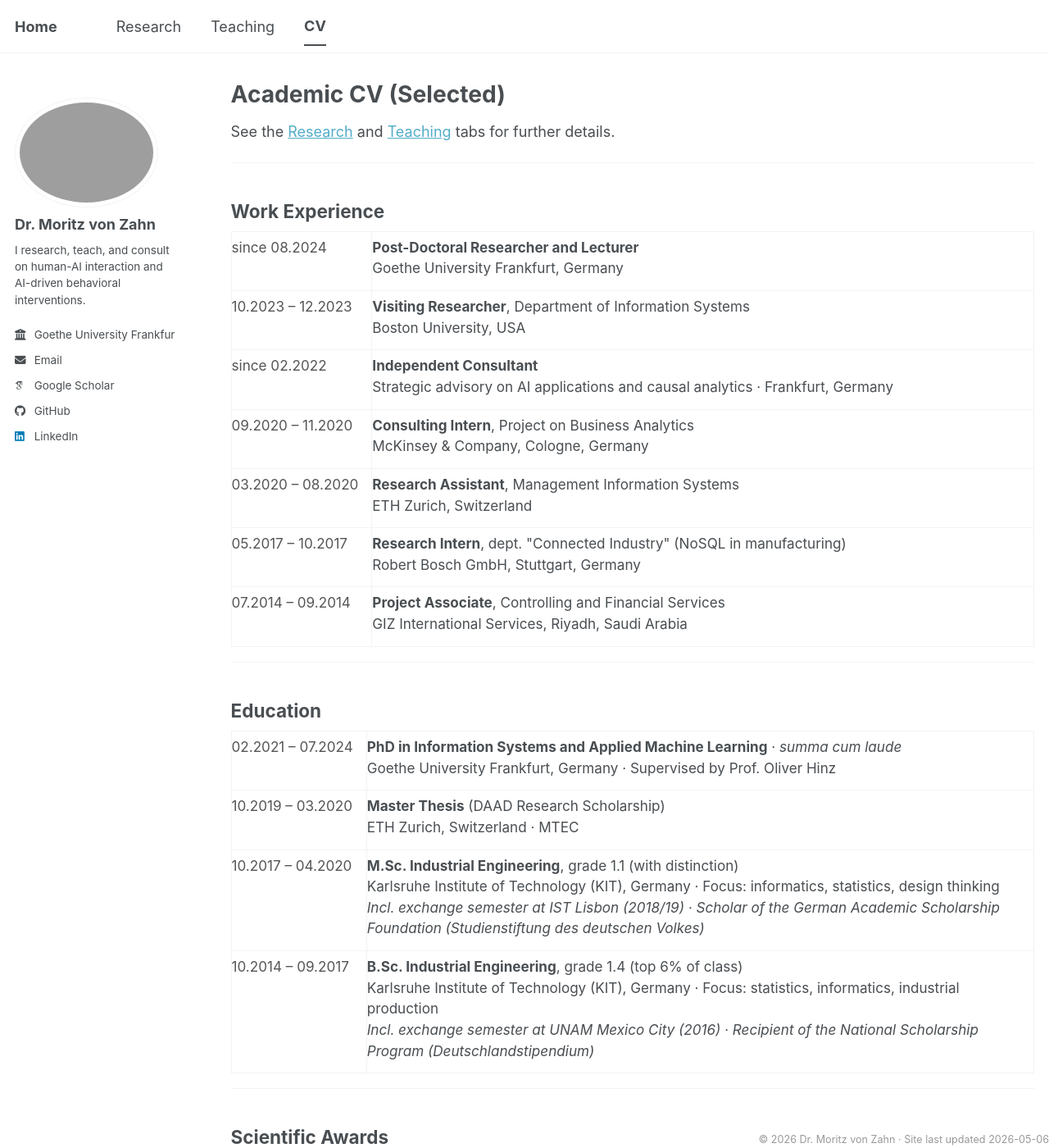
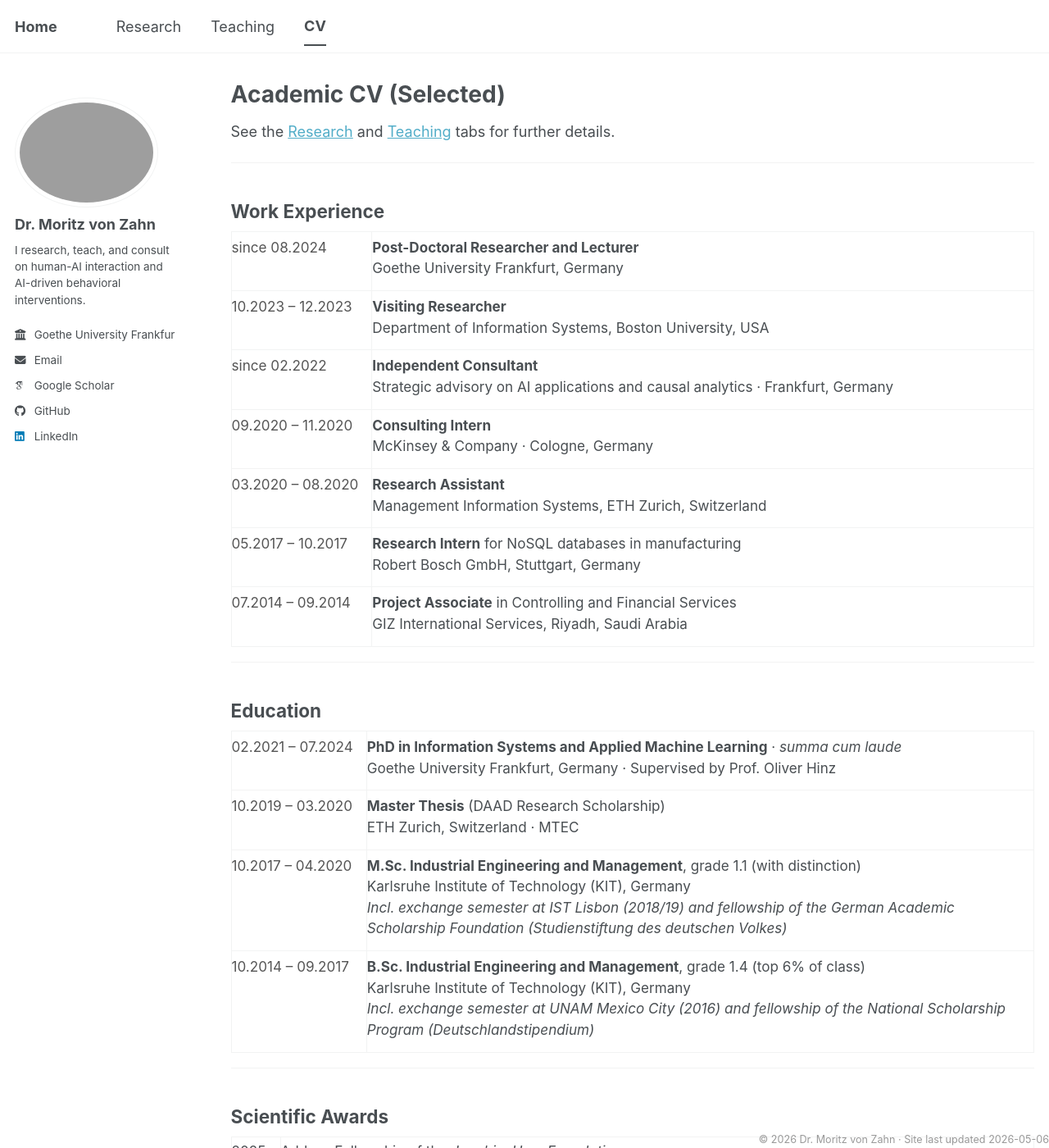
Before and after one commit to moritzvz/moritzvz.github.io, a Jekyll site: the page built from _pages/cv.md, in a window 1280 px wide and 1400 px high. Shown: the whole window at 82% size. Built offline with Jekyll 4.4.1, drawn with Linux system fonts in a browser that asks for light colours; some web fonts are replaced; a script bundle is joined from its source files by our own code; library files that are not in the unit come from our copies.

Commit message:
Update cv.md

```diff
--- a/_pages/cv.md
+++ b/_pages/cv.md
@@ -31,8 +31,8 @@ See the [Research](/publications/) and [Teaching](/teaching/) tabs for further d
   <tr>
     <td class="cv-meta" style="vertical-align:top; padding:6px 16px 14px 0; white-space:nowrap;">10.2023 – 12.2023</td>
     <td style="vertical-align:top; padding:6px 0 14px 0;">
-      <strong>Visiting Researcher</strong>, Department of Information Systems<br>
-      Boston University, USA
+      <strong>Visiting Researcher</strong><br>
+      Department of Information Systems, Boston University, USA
     </td>
   </tr>
   <tr>
@@ -45,28 +45,28 @@ See the [Research](/publications/) and [Teaching](/teaching/) tabs for further d
   <tr>
     <td class="cv-meta" style="vertical-align:top; padding:6px 16px 14px 0; white-space:nowrap;">09.2020 – 11.2020</td>
     <td style="vertical-align:top; padding:6px 0 14px 0;">
-      <strong>Consulting Intern</strong>, Project on Business Analytics<br>
-      McKinsey & Company, Cologne, Germany
+      <strong>Consulting Intern</strong><br>
+      McKinsey & Company · Cologne, Germany
     </td>
   </tr>
   <tr>
     <td class="cv-meta" style="vertical-align:top; padding:6px 16px 14px 0; white-space:nowrap;">03.2020 – 08.2020</td>
     <td style="vertical-align:top; padding:6px 0 14px 0;">
-      <strong>Research Assistant</strong>, Management Information Systems<br>
-      ETH Zurich, Switzerland
+      <strong>Research Assistant</strong><br>
+      Management Information Systems, ETH Zurich, Switzerland
     </td>
   </tr>
   <tr>
     <td class="cv-meta" style="vertical-align:top; padding:6px 16px 14px 0; white-space:nowrap;">05.2017 – 10.2017</td>
     <td style="vertical-align:top; padding:6px 0 14px 0;">
-      <strong>Research Intern</strong>, dept. "Connected Industry" (NoSQL in manufacturing)<br>
+      <strong>Research Intern</strong> for NoSQL databases in manufacturing<br>
       Robert Bosch GmbH, Stuttgart, Germany
     </td>
   </tr>
   <tr>
     <td class="cv-meta" style="vertical-align:top; padding:6px 16px 14px 0; white-space:nowrap;">07.2014 – 09.2014</td>
     <td style="vertical-align:top; padding:6px 0 14px 0;">
-      <strong>Project Associate</strong>, Controlling and Financial Services<br>
+      <strong>Project Associate</strong> in Controlling and Financial Services<br>
       GIZ International Services, Riyadh, Saudi Arabia
     </td>
   </tr>
@@ -94,17 +94,17 @@ See the [Research](/publications/) and [Teaching](/teaching/) tabs for further d
   <tr>
     <td class="cv-meta" style="vertical-align:top; padding:6px 16px 14px 0; white-space:nowrap;">10.2017 – 04.2020</td>
     <td style="vertical-align:top; padding:6px 0 14px 0;">
-      <strong>M.Sc. Industrial Engineering</strong>, grade 1.1 (with distinction)<br>
-      Karlsruhe Institute of Technology (KIT), Germany · Focus: informatics, statistics, design thinking<br>
-      <em>Incl. exchange semester at IST Lisbon (2018/19) · Scholar of the German Academic Scholarship Foundation (Studienstiftung des deutschen Volkes)</em>
+      <strong>M.Sc. Industrial Engineering and Management</strong>, grade 1.1 (with distinction)<br>
+      Karlsruhe Institute of Technology (KIT), Germany<br>
+      <em>Incl. exchange semester at IST Lisbon (2018/19) and fellowship of the German Academic Scholarship Foundation (Studienstiftung des deutschen Volkes)</em>
     </td>
   </tr>
   <tr>
     <td class="cv-meta" style="vertical-align:top; padding:6px 16px 14px 0; white-space:nowrap;">10.2014 – 09.2017</td>
     <td style="vertical-align:top; padding:6px 0 14px 0;">
-      <strong>B.Sc. Industrial Engineering</strong>, grade 1.4 (top 6% of class)<br>
-      Karlsruhe Institute of Technology (KIT), Germany · Focus: statistics, informatics, industrial production<br>
-      <em>Incl. exchange semester at UNAM Mexico City (2016) · Recipient of the National Scholarship Program (Deutschlandstipendium)</em>
+      <strong>B.Sc. Industrial Engineering and Management</strong>, grade 1.4 (top 6% of class)<br>
+      Karlsruhe Institute of Technology (KIT), Germany<br>
+      <em>Incl. exchange semester at UNAM Mexico City (2016) and fellowship of the National Scholarship Program (Deutschlandstipendium)</em>
     </td>
   </tr>
 </table>
```
